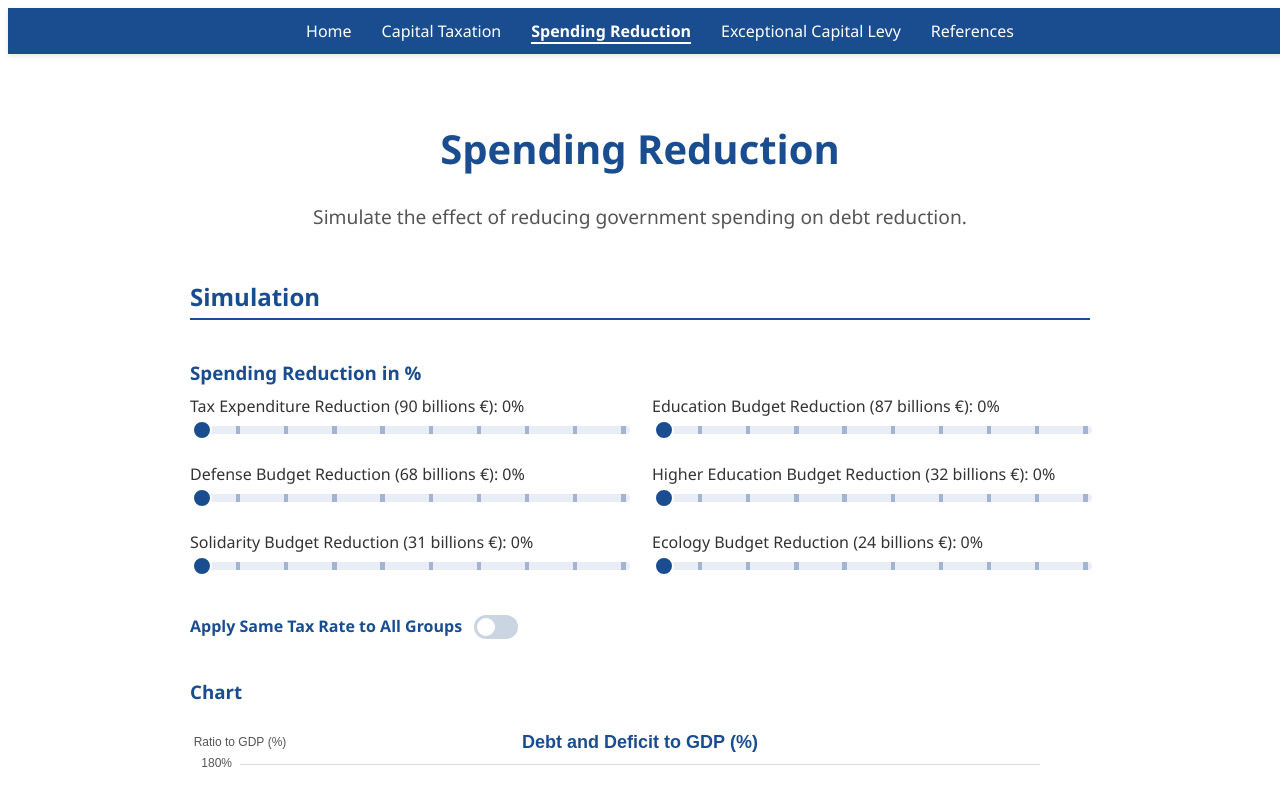
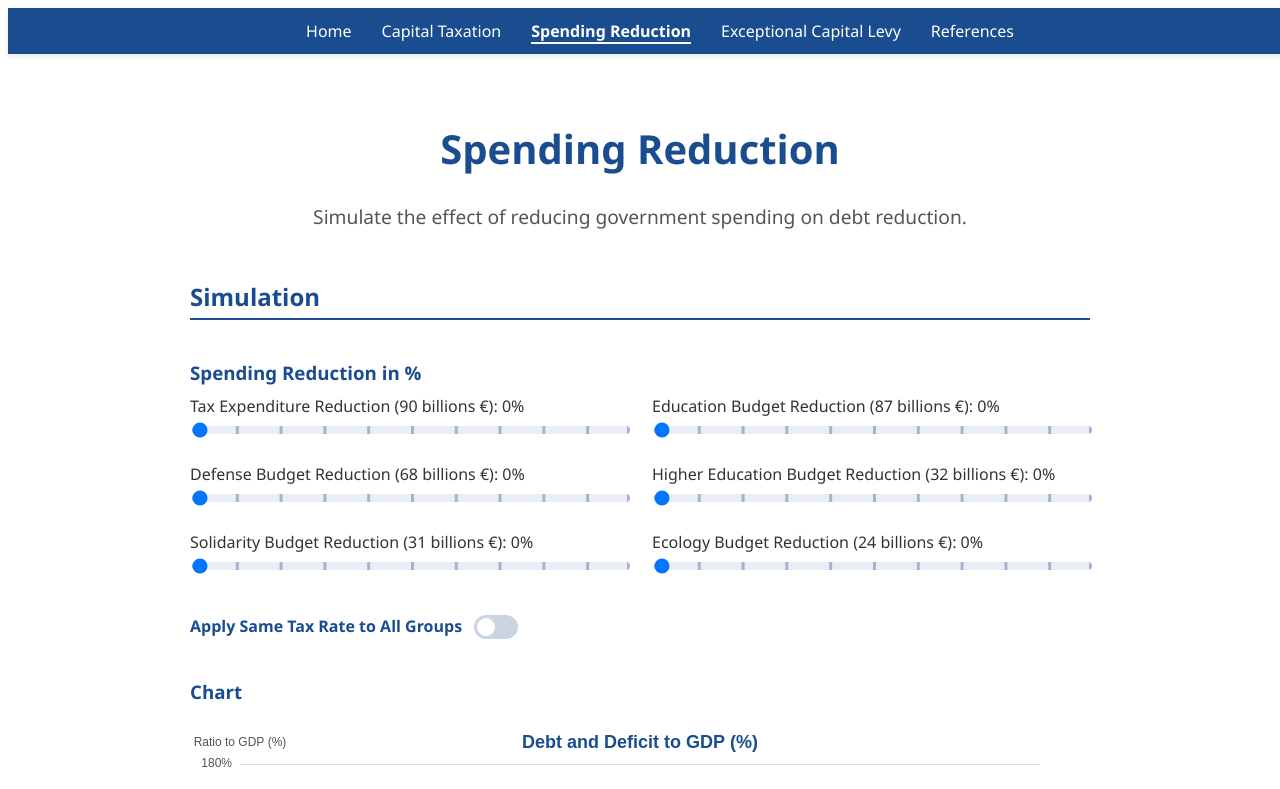
Before and after one commit to SimonPlaye/debt-eraser, a React (Vite) app: page /spending-reduction in a window 1280 px wide. Shown: the top 789 px of the page. Built offline with nearby package versions, Linux system fonts and the light colour scheme.

Commit message:
feat: improve sliders (max val, steps and ui)

```diff
--- a/src/pages/SpendingReductionPage/SpendingReductionPage.tsx
+++ b/src/pages/SpendingReductionPage/SpendingReductionPage.tsx
@@ -109,7 +109,7 @@ export const SpendingReductionPage = () => {
                 },
               ]}
               maxValue={1}
-              step={0.01}
+              step={0.05}
               columns={2}
             />
           )}
@@ -126,7 +126,7 @@ export const SpendingReductionPage = () => {
               value={uniformTaxRate}
               setValue={setUniformTaxRate}
               maxValue={1}
-              step={0.001}
+              step={0.05}
             />
           )}
         </div>
--- a/src/shared/Slider.css
+++ b/src/shared/Slider.css
@@ -3,33 +3,22 @@
   width: 100%;
   height: 8px;
   border-radius: 4px;
-  background: repeating-linear-gradient(
-    to right,
-    #e9edf5,
-    /* light track color */ #e9edf5 10%,
-    /* space before tick */ #a3b4d1 10%,
-    /* tick color (soft blue) */ #a3b4d1 11% /* tick thickness */
-  );
   outline: none;
+
+  background-color: #e9edf5;
+
+  background-image:
+    linear-gradient(to right, #a3b4d1 0, #a3b4d1 3px, transparent 3px),
+    linear-gradient(
+      to right,
+      transparent calc(100% - 3px),
+      #a3b4d1 calc(100% - 3px),
+      #a3b4d1 100%
+    );
+
+  background-size:
+    10% 100%,
+    100% 100%;
+
+  background-repeat: repeat-x, no-repeat;
 }
-
-/* Thumb styling */
-.custom-slider::-webkit-slider-thumb {
-  -webkit-appearance: none;
-  appearance: none;
-  width: 20px;
-  height: 20px;
-  background: #1a4d8f; /* main accent color */
-  border-radius: 50%;
-  cursor: pointer;
-  border: 2px solid #fff;
-}
-
-.custom-slider::-moz-range-thumb {
-  width: 20px;
-  height: 20px;
-  background: #1a4d8f; /* main accent color */
-  border-radius: 50%;
-  cursor: pointer;
-  border: 2px solid #fff;
-}
--- a/src/shared/Slider.tsx
+++ b/src/shared/Slider.tsx
@@ -20,15 +20,15 @@ export const Slider = ({
       <label htmlFor="slider">
         {title}: {roundToStep(value, step)}%
       </label>
+
       <input
         type="range"
         className="custom-slider"
-        id="slider"
         min={minValue}
         max={maxValue}
         step={step}
         value={value}
-        onChange={(e) => setValue(parseFloat(e.target.value))}
+        onChange={(e) => setValue(Number(e.target.value))}
       />
     </div>
   );
```
